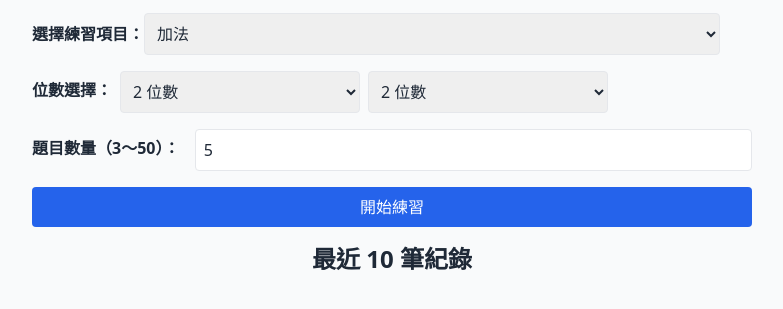
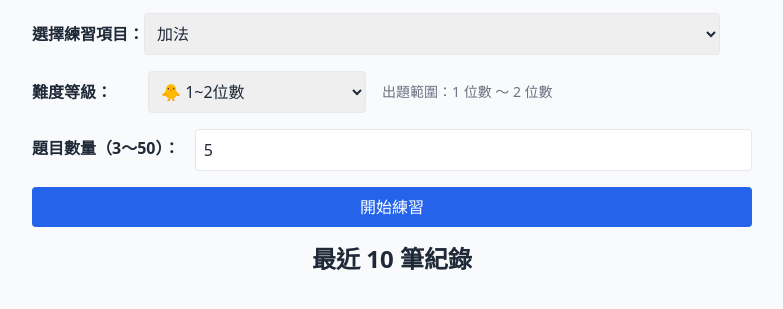
Before and after one commit to amila-lin/v1, a plain HTML site: page math.html in a window 1280 px wide. Shown: the part 149-458 px from the top of the page, without its empty margins (248-1031 px from the left). Drawn offline with nearby package versions, Linux system fonts and the light colour scheme.

Commit message:
refactor challenge level

```diff
--- a/math.html
+++ b/math.html
@@ -27,7 +27,7 @@
 
       <div v-if="!started" class="space-y-4 text-left">
         <div>
-            <label class=" mb-1 font-semibold">選擇練習項目：</label>
+          <label class="mb-1 font-semibold">選擇練習項目：</label>
           <select v-model="operation" class="w-4/5 border p-2 rounded dark:bg-gray-800 dark:border-gray-600">
             <option value="+">加法</option>
             <option value="-">減法</option>
@@ -36,18 +36,19 @@
           </select>
         </div>
 
-        <div class="flex space-x-2 items-center">
-            <div class="mb-1 font-semibold "> 位數選擇：</div>
-          <div class="w-1/3">
-            <select v-model="digitMin" class="w-full border p-2 rounded dark:bg-gray-800 dark:border-gray-600">
-              <option v-for="n in [1,2,3,4,5,6,7]" :key="n" :value="n">{{ n }} 位數</option>
-            </select>
-          </div>
-          <div class="w-1/3">
-            <select v-model="digitMax" class="w-full border p-2 rounded dark:bg-gray-800 dark:border-gray-600">
-              <option v-for="n in [1,2,3,4,5,6,7]" :key="n" :value="n">{{ n }} 位數</option>
-            </select>
-          </div>
+        <div class="flex items-center space-x-4 mb-4">
+          <div class="font-semibold min-w-[100px]">難度等級：</div>
+          <select v-model.number="digitLevel" class="border p-2 rounded dark:bg-gray-800 dark:border-gray-600">
+            <option :value="1">🐣 1位數</option>
+            <option :value="2">🐥 1~2位數</option>
+            <option :value="3">✨ 2~3位數</option>
+            <option :value="4">🚀 3~4位數</option>
+            <option :value="5">🌟 4~5位數</option>
+            <option :value="6">🔥 2~7位數（高手挑戰）</option>
+          </select>
+          <p class="text-sm text-gray-500 dark:text-gray-400">
+            出題範圍：{{ digitMin }} 位數 ～ {{ digitMax }} 位數
+          </p>
         </div>
 
         <div class="flex space-x-2 items-center">
@@ -98,8 +99,8 @@
             <p><strong>日期：</strong>{{ record.date }}</p>
             <p><strong>運算方式：</strong>{{ record.operation }}</p>
             <p>
-                <strong>正確數量：</strong>{{ record.correct }} / {{ record.total }}
-                <strong v-if="record.correct === record.total" class="text-yellow-500">🏅 100 分！</strong>
+              <strong>正確數量：</strong>{{ record.correct }} / {{ record.total }}
+              <strong v-if="record.correct === record.total" class="text-yellow-500">🏅 100 分！</strong>
             </p>
             <p><strong>時間：</strong>{{ formatTime(record.time) }}</p>
           </li>
@@ -116,8 +117,7 @@
       data() {
         return {
           operation: '+',
-          digitMin: 2,
-          digitMax: 2,
+          digitLevel: 2,  // 難度預設值
           questionCount: 5,
           questions: [],
           started: false,
@@ -130,6 +130,28 @@
         };
       },
       computed: {
+        digitMin() {
+          switch(this.digitLevel) {
+            case 1: return 1;
+            case 2: return 1;
+            case 3: return 2;
+            case 4: return 3;
+            case 5: return 4;
+            case 6: return 2;  // 2~7位數 最小
+            default: return 1;
+          }
+        },
+        digitMax() {
+          switch(this.digitLevel) {
+            case 1: return 1;
+            case 2: return 2;
+            case 3: return 3;
+            case 4: return 4;
+            case 5: return 5;
+            case 6: return 7;  // 2~7位數 最大
+            default: return 2;
+          }
+        },
         correctCount() {
           return this.questions.filter(q => q.correct).length;
         }
```
